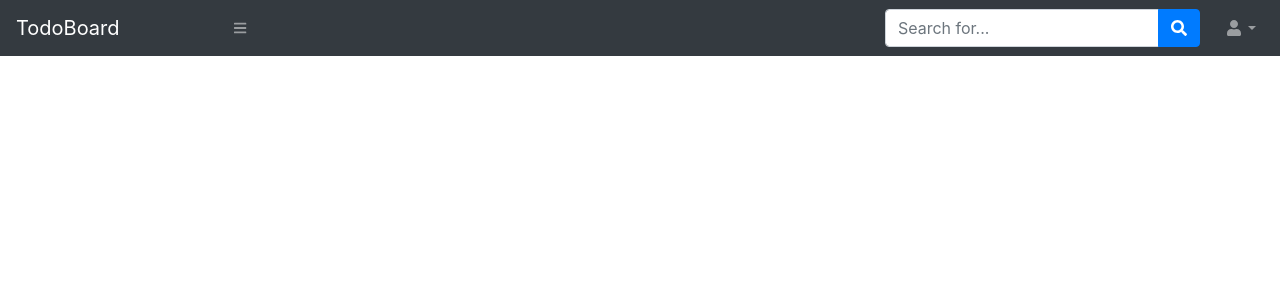
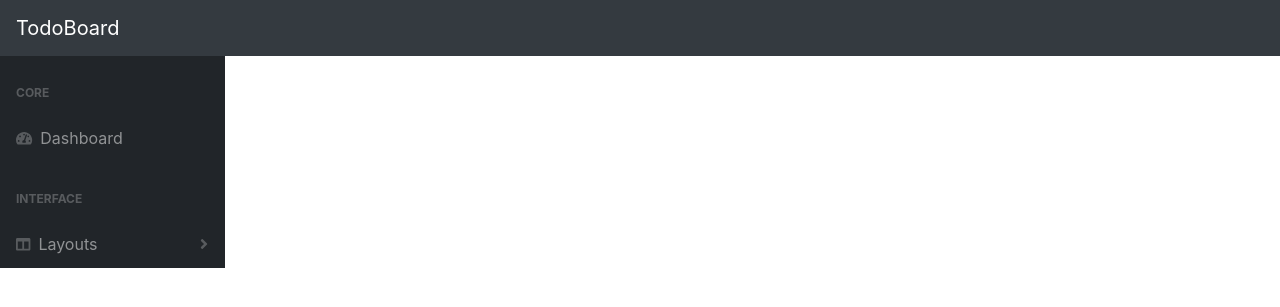
Before and after one commit to index30/TodoBoard, a Django app: template templates/base.html in a window 1280 px wide. Shown: the top 307 px of the page. Run offline with Django 3.2, Linux system fonts and the light colour scheme; the template is opened without the code that fills it, so the values that code supplies are empty; parts of the project's set-up code (start-up, migrations or seed data) failed here and were passed over; some libraries are stand-ins or nearby versions.

Commit message:
Home画面のレイアウトにサイドバーを追加

```diff
--- a/templates/base.html
+++ b/templates/base.html
@@ -19,10 +19,11 @@
 <body>
     <nav class="sb-topnav navbar navbar-expand navbar-dark bg-dark">
         <a class="navbar-brand" href="">TodoBoard</a>
-        <button class="btn btn-link btn-sm order-1 order-lg-0" id="sidebarToggle" href="#"><i
-                class="fas fa-bars"></i></button>
+        <!-- SideBarのトグル -->
+        <!-- <button class="btn btn-link btn-sm order-1 order-lg-0" id="sidebarToggle" href="#"><i
+                class="fas fa-bars"></i></button> -->
         <!-- Navbar Search-->
-        <form class="d-none d-md-inline-block form-inline ml-auto mr-0 mr-md-3 my-2 my-md-0">
+        <!-- <form class="d-none d-md-inline-block form-inline ml-auto mr-0 mr-md-3 my-2 my-md-0">
             <div class="input-group">
                 <input class="form-control" type="text" placeholder="Search for..." aria-label="Search"
                     aria-describedby="basic-addon2" />
@@ -30,9 +31,9 @@
                     <button class="btn btn-primary" type="button"><i class="fas fa-search"></i></button>
                 </div>
             </div>
-        </form>
+        </form> -->
         <!-- Navbar-->
-        <ul class="navbar-nav ml-auto ml-md-0">
+        <!-- <ul class="navbar-nav ml-auto ml-md-0">
             <li class="nav-item dropdown">
                 <a class="nav-link dropdown-toggle" id="userDropdown" href="#" role="button" data-toggle="dropdown"
                     aria-haspopup="true" aria-expanded="false"><i class="fas fa-user fa-fw"></i></a>
@@ -43,13 +44,34 @@
                     <a class="dropdown-item" href="">Logout</a>
                 </div>
             </li>
-        </ul>
+        </ul> -->
     </nav>
+    <div id="layoutSidenav">
+        <div id="layoutSidenav_nav">
+            <nav class="sb-sidenav accordion sb-sidenav-dark" id="sidenavAccordion">
+                <div class="sb-sidenav-menu">
+                    <div class="nav">
+                        <div class="sb-sidenav-menu-heading">Core</div>
+                        <a class="nav-link" href="index.html">
+                            <div class="sb-nav-link-icon"><i class="fas fa-tachometer-alt"></i></div>
+                            Dashboard
+                        </a>
+                        <div class="sb-sidenav-menu-heading">Interface</div>
+                        <a class="nav-link collapsed" href="#" data-bs-toggle="collapse"
+                            data-bs-target="#collapseLayouts" aria-expanded="false" aria-controls="collapseLayouts">
+                            <div class="sb-nav-link-icon"><i class="fas fa-columns"></i></div>
+                            Layouts
+                            <div class="sb-sidenav-collapse-arrow"><i class="fas fa-angle-down"></i></div>
+                        </a>
+                    </div>
+                </div>
+            </nav>
+        </div>
+        {% block content %}
+
+        {% endblock %}
+    </div>
+
 </body>
 
-{% block content %}
-
-
-{% endblock %}
-
 </html>
```
Also changed, not shown: configs/settings.py (+4 -4 lines), dashboard/templates/dashboard/index.html (+70 -1 lines).
